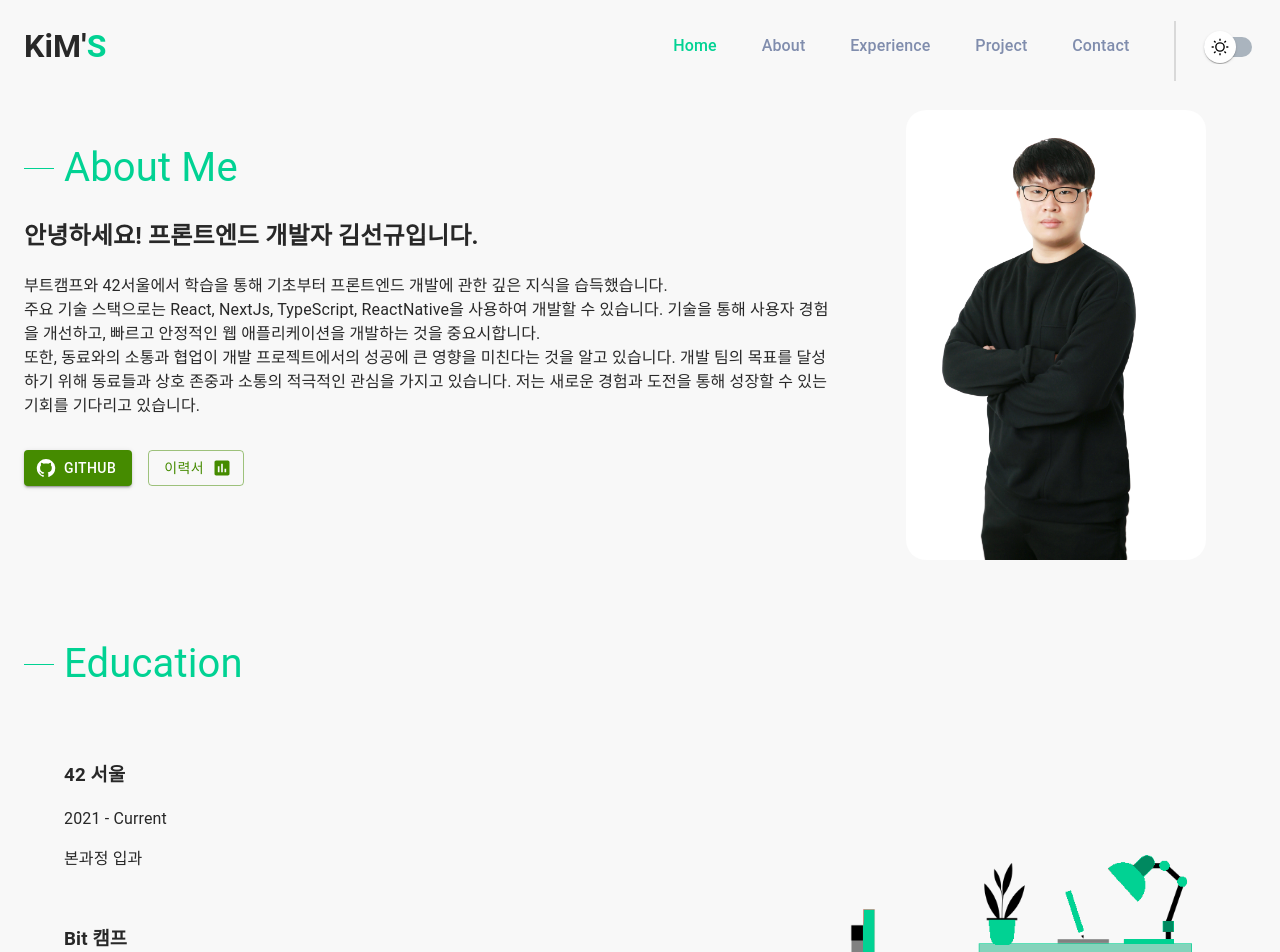
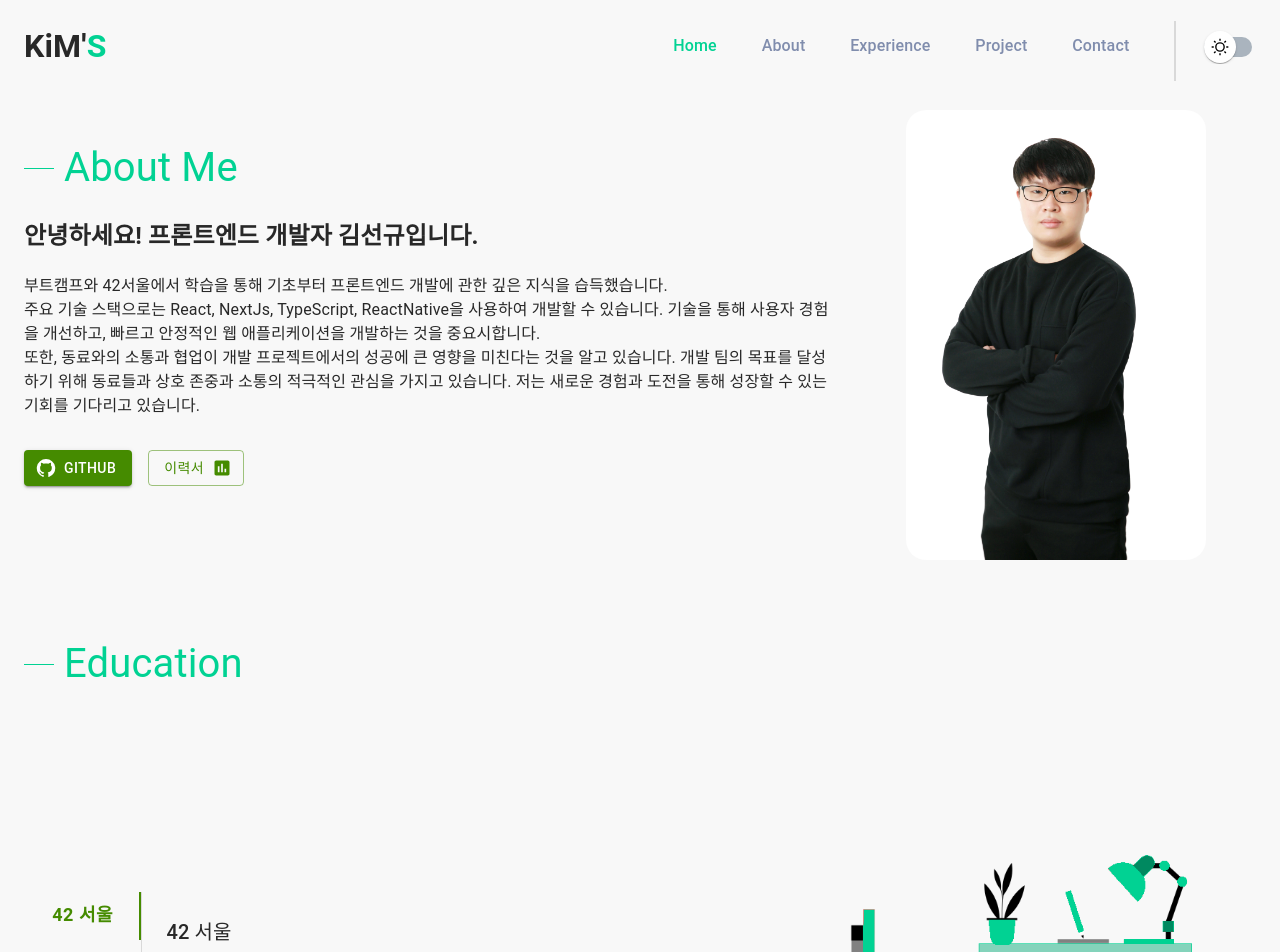
Before and after one commit to sunguekim/sunguekim-portfolio, a Next.js app: page / in a window 1280 px wide. Shown: the top 952 px of the page. Built offline with nearby package versions, Linux system fonts and the light colour scheme.

Commit message:
add__educationCard 추가

```diff
--- a/component/Education.tsx
+++ b/component/Education.tsx
@@ -14,9 +14,7 @@ const Education: React.FC = () => {
             <Subtitle subtitle='Education' />
             <div className={`${styles.education__container}`}>
                 <div className={`${styles.education__detail}`}>
-                    {education && education.map((data: IEducation) => (
-                        <EduationCard key={data.id} {...data} />
-                    ))}
+                    <EduationCard education={education} />
                 </div>
                 <div className={`${styles.education__img}`}>
                     <Image
--- a/component/Header/Header.tsx
+++ b/component/Header/Header.tsx
@@ -49,11 +49,10 @@ const Header = () => {
     const [scrollFlag, setScrollFlag] = useState<boolean>(false);
 
     const HeaderDiv = styled('div')(({ theme }) => ({
-        backgroundColor: theme.palette.background.default,
+        backgroundColor: scrollFlag ? theme.palette.background.default : "",
         boxShadow: scrollFlag ? "5px 5px 15px -5px #01d29344" : "",
         position: "sticky",
-        transition: `${theme.palette.background.default} 0.25s ease-in-out`,
-        zIndex: 1
+        zIndex: 1,
     }))
 
     const updateScroll = () => {
--- a/component/UI/EduationCard.tsx
+++ b/component/UI/EduationCard.tsx
@@ -1,13 +1,56 @@
-import React from 'react';
+import React, { useState } from 'react';
+import Tabs from '@mui/material/Tabs';
+import Tab from '@mui/material/Tab';
+import Typography from '@mui/material/Typography';
+import Box from '@mui/material/Box';
 import { Fade } from 'react-awesome-reveal'
-import { IEducation } from '../../contexts/props';
+import { EduList, IEducation } from '../../contexts/props';
 import { BiCalendar, BiBriefcase } from 'react-icons/bi';
 import styles from '../../styles/Education.module.css'
 
-const EductionCard2: React.FC<IEducation> = ({ id, course, startYear, endYear, detail }) => {
+interface TabPanelProps {
+    children?: React.ReactNode;
+    index: number;
+    value: number;
+}
+
+function TabPanel(props: TabPanelProps) {
+    const { children, value, index, ...other } = props;
+
     return (
-        <Fade direction='up'  triggerOnce={true}>
-            <div className={`${styles.education__card}`}>
+        <div
+            role="tabpanel"
+            hidden={value !== index}
+            id={`vertical-tabpanel-${index}`}
+            aria-labelledby={`vertical-tab-${index}`}
+            {...other}
+        >
+            {value === index && (
+                <Box sx={{ p: 3 }}>
+                    <Typography>{children}</Typography>
+                </Box>
+            )}
+        </div>
+    );
+}
+
+const allyProps = (index: number) => {
+    return {
+        id: `vertical-tab-${index}`,
+        'aria-controls': `vertical-tabpanel-${index}`,
+    };
+}
+
+const EductionCard2: React.FC<EduList> = ({ education }) => {
+
+    const [value, setValue] = useState(0);
+    const handleChange = (event: React.SyntheticEvent, newVlaue: number) => {
+        setValue(newVlaue)
+    }
+
+    return (
+        <Fade direction='up' triggerOnce={true}>
+            {/* <div className={`${styles.education__card}`}>
                 <div style={{ marginLeft: '1rem' }}>
                     <h3>{course}</h3>
                     <p>
@@ -15,7 +58,40 @@ const EductionCard2: React.FC<IEducation> = ({ id, course, startYear, endYear, d
                     </p>
                     <p>{detail}</p>
                 </div>
-            </div>
+            </div> */}
+            <Box
+                sx={{ flexGrow: 1, bgcolor: 'background.paper', display: 'flex', height: '100%' }}
+            >
+                <Tabs
+                    orientation="vertical"
+                    variant="scrollable"
+                    value={value}
+                    onChange={handleChange}
+                    aria-label="Vertical tabs example"
+                    sx={{ borderRight: 1, borderColor: 'divider', justifyContent: 'center', alignItems: 'center' }}
+                >
+                    {education && education.map(({ id, course }, index) => (
+                        <Tab label={`${course}`} {...allyProps(0)} sx={{ fontSize: '18px', fontWeight: 600 }} />
+                    ))}
+                </Tabs>
+                {education && education.map(({ id, course, detail }, index) => (
+                    <TabPanel
+                        key={id}
+                        value={value}
+                        index={index}
+                    >
+                        <Typography variant="h6" gutterBottom>
+                            {course}
+                        </Typography>
+                        <Typography variant="subtitle1" gutterBottom>
+                            {detail}
+                        </Typography>
+                        <Typography color="textSecondary">
+                            {`${education[index].startYear} - ${education[index].endYear}`}
+                        </Typography>
+                    </TabPanel>
+                ))}
+            </Box>
         </Fade>
     );
 };
--- a/contexts/data/educationData.ts
+++ b/contexts/data/educationData.ts
@@ -1,20 +1,20 @@
 export const education = [
     {
-        id: 1,
+        id: 0,
         course: "42 서울",
         startYear: 2021,
-        endYear: "present",
+        endYear: 2022,
         detail: "본과정 입과"
     },
     {
-        id: 2,
+        id: 1,
         course: "Bit 캠프",
         startYear: 2020,
         endYear: 2021,
         detail: "프론트엔드 개발양성과정 수료"
     },
     {
-        id: 3,
+        id: 2,
         course: "국제대학교",
         startYear: 2016,
         endYear: 2020,
--- a/contexts/data/projectData.ts
+++ b/contexts/data/projectData.ts
@@ -20,7 +20,8 @@ export const projects = [
             "objective": "ReactNative를 이용한 모바일 애플리케이션 개발, 사용자들이 로그인하여 카테고리별로 분류된 데이터베이스에 음식 사진을 업로드할 수 있도록 구현.",
             "pages": ["카테고리", "홈", "로그인", "회원가입", "검색", "사진 정보"],
             "keyLearnings": "ReactNative의 컴포넌트와 Hooks를 이용한 화면 구성 이해.",
-            "review": "이 프로젝트는 ReactNative와 Typescript를 사용하여 개발한 애플리케이션입니다. Firebase를 백엔드로 사용하였으며, 회원가입과 파일 저장, 분류, 수정, 삭제 등의 기본적인 기능을 구현하였습니다. 이를 통해 ReactNative의 컴포넌트와 Hooks를 이용한 화면 구성에 대해 이해하였고, Text와 View와 같은 컴포넌트의 차이를 이해할 수 있었습니다. 또한, StyleSheet를 다루는 방법도 학습하였습니다."
+            "review": "이 프로젝트는 ReactNative와 Typescript를 사용하여 개발한 애플리케이션입니다. Firebase를 백엔드로 사용하였으며, 회원가입과 파일 저장, 분류, 수정, 삭제 등의 기본적인 기능을 구현하였습니다. 이를 통해 ReactNative의 컴포넌트와 Hooks를 이용한 화면 구성에 대해 이해하였고, Text와 View와 같은 컴포넌트의 차이를 이해할 수 있었습니다. 또한, StyleSheet를 다루는 방법도 학습하였습니다.",
+            "link":"https://github.com/sunguekim/reactnative-galleyapp"
         }
     },
     {
@@ -38,7 +39,8 @@ export const projects = [
             "objective": "React, TypeScript, GraphQL 기술을 이용하여 SocialWeb 프로젝트 개발.",
             "pages": ["로그인", "회원가입", "글 작성,수정,삭제", "모든 회원 글 보기", "북마크한 글 보기"],
             "keyLearnings": "RReact와 TypeScript 프로젝트에서 GraphQL의 활용과 Apollo-Client를 이용한 GraphQL API와의 통신의 이해.",
-            "review": "GraphQL을 사용하면서 느낀 점은, 이전에는 RestAPI를 사용할 때마다 새로운 API를 만들어야 했던 것에 비해GraphQL을 사용하면 앱에서 직접 쿼리로 데이터를 조작할 수 있어서, 새로운 기능을 추가할 때마다 API를 만들 필요가 없어져 편리했다는 것입니다. 또한, API의 요청 방식과 응답 값이 RestAPI에 비해 직관적으로 예상 가능해졌고, 이를 통해 개발 속도가 빨라지고 효율적인 앱을 만들 수 있었다는 것입니다."
+            "review": "GraphQL을 사용하면서 느낀 점은, 이전에는 RestAPI를 사용할 때마다 새로운 API를 만들어야 했던 것에 비해GraphQL을 사용하면 앱에서 직접 쿼리로 데이터를 조작할 수 있어서, 새로운 기능을 추가할 때마다 API를 만들 필요가 없어져 편리했다는 것입니다. 또한, API의 요청 방식과 응답 값이 RestAPI에 비해 직관적으로 예상 가능해졌고, 이를 통해 개발 속도가 빨라지고 효율적인 앱을 만들 수 있었다는 것입니다.",
+            "link":"https://github.com/sunguekim/react-graphql-project"
         }
     },
     {
@@ -56,7 +58,8 @@ export const projects = [
             "objective": "React와 Firebase를 이용해 이미지 업로드,수정,삭제,채팅 기능을 구현.",
             "pages": ["회원가입", "채팅", "파일 업로드", "수정", "삭제"],
             "keyLearnings": "React와 Firebase의 이해",
-            "review": "Firebase SDK를 이용해 서비스를 구현하면서 기존의 백엔드보다 더 간편하게 백엔드를 대체할 수 있는 기능들을 사용해보았습니다. 주요 기능으로는 사용자 이미지 관리, 회원가입, 권한 설정이 있었습니다.SDK를 사용하며 느꼈던 장점은 필요한 백엔드 서비스들은 전부 지원해줘서 개발하기 편했다는 것입니다. 다만 아쉬운 점은 카카오 로그인과 같은 다른 소셜 플랫폼 기반의 회원가입 및 로그인 구현이 조금 어렵다는 점이 있었습니다."
+            "review": "Firebase SDK를 이용해 서비스를 구현하면서 기존의 백엔드보다 더 간편하게 백엔드를 대체할 수 있는 기능들을 사용해보았습니다. 주요 기능으로는 사용자 이미지 관리, 회원가입, 권한 설정이 있었습니다.SDK를 사용하며 느꼈던 장점은 필요한 백엔드 서비스들은 전부 지원해줘서 개발하기 편했다는 것입니다. 다만 아쉬운 점은 카카오 로그인과 같은 다른 소셜 플랫폼 기반의 회원가입 및 로그인 구현이 조금 어렵다는 점이 있었습니다.",
+            "link":"https://github.com/sunguekim/react-chat-project"
         }
     },
     {
@@ -74,7 +77,8 @@ export const projects = [
             "objective": "ReactNative를 이용한 모바일 애플리케이션 개발, 사용자들이 로그인하여 카테고리별로 분류된 데이터베이스에 음식 사진을 업로드할 수 있도록 구현.",
             "pages": ["로그인", "회원가입", "내정보", "ADMIN", "회원구매내역", "판매자 판매내역", "결제"],
             "keyLearnings": "협업과 AWS를 이용한 배포 경험.",
-            "review": "첫 협업을 하면서 팀원들과의 소통 방식에 대해 많이 배울 수 있었습니다. 프로젝트 진행에 있어서 소통이 중요하다는 것을 깨달았습니다. 기능적인 측면에서는 React와 Redux-Saga를 사용하여 상태 관리를 배울 수 있었으며, 백엔드와 API 개발 시 요청할 자원의 형식을 명확히 정해야 한다는 것을 배웠습니다. 또한, AWS 서비스와 Travis-CI를 이용해 자동 배포를 경험할 수 있었습니다."
+            "review": "첫 협업을 하면서 팀원들과의 소통 방식에 대해 많이 배울 수 있었습니다. 프로젝트 진행에 있어서 소통이 중요하다는 것을 깨달았습니다. 기능적인 측면에서는 React와 Redux-Saga를 사용하여 상태 관리를 배울 수 있었으며, 백엔드와 API 개발 시 요청할 자원의 형식을 명확히 정해야 한다는 것을 배웠습니다. 또한, AWS 서비스와 Travis-CI를 이용해 자동 배포를 경험할 수 있었습니다.",
+            "link":"https://github.com/TeamKuc/TeamProject"
         }
     }
 ]
--- a/contexts/props.ts
+++ b/contexts/props.ts
@@ -44,5 +44,6 @@ interface IProjectDetail {
     objective: string;
     pages: string[];
     keyLearnings: string;
-    review?: string;
+    review: string;
+    link: string;
 }
--- a/styles/Header.module.css
+++ b/styles/Header.module.css
@@ -2,7 +2,7 @@
   width: 100%;
   height: 80px;
   line-height: 80px;
-  transition: background 0.25s ease-in-out;
+  background-color: default;
   top: 0;
 }
 
--- a/styles/globals.css
+++ b/styles/globals.css
@@ -4,7 +4,7 @@ html,
 body {
   font-family: "Quicksand", sans-serif;
   scroll-behavior: smooth !important;
-  transition: background 0.25s ease-in-out;
+  transition: all 0.25s ease-in-out;
 }
 
 a {
```
